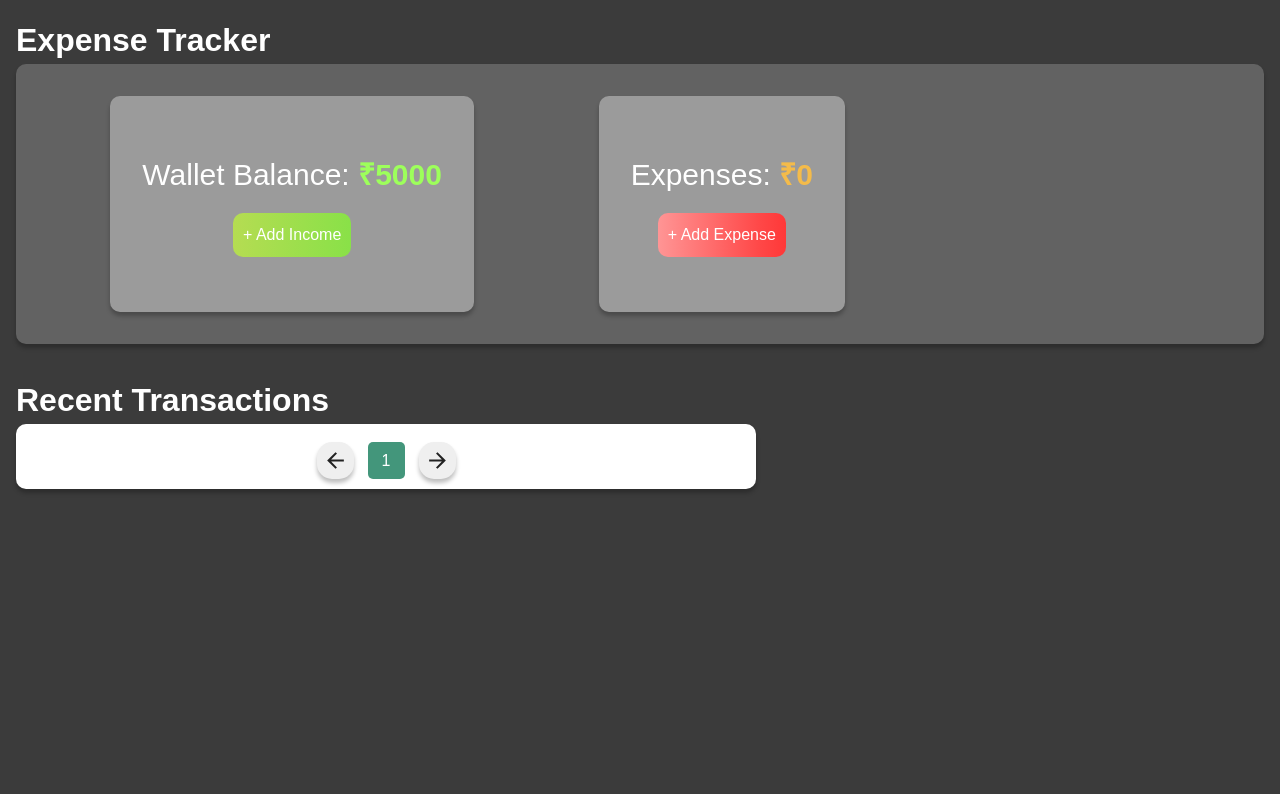
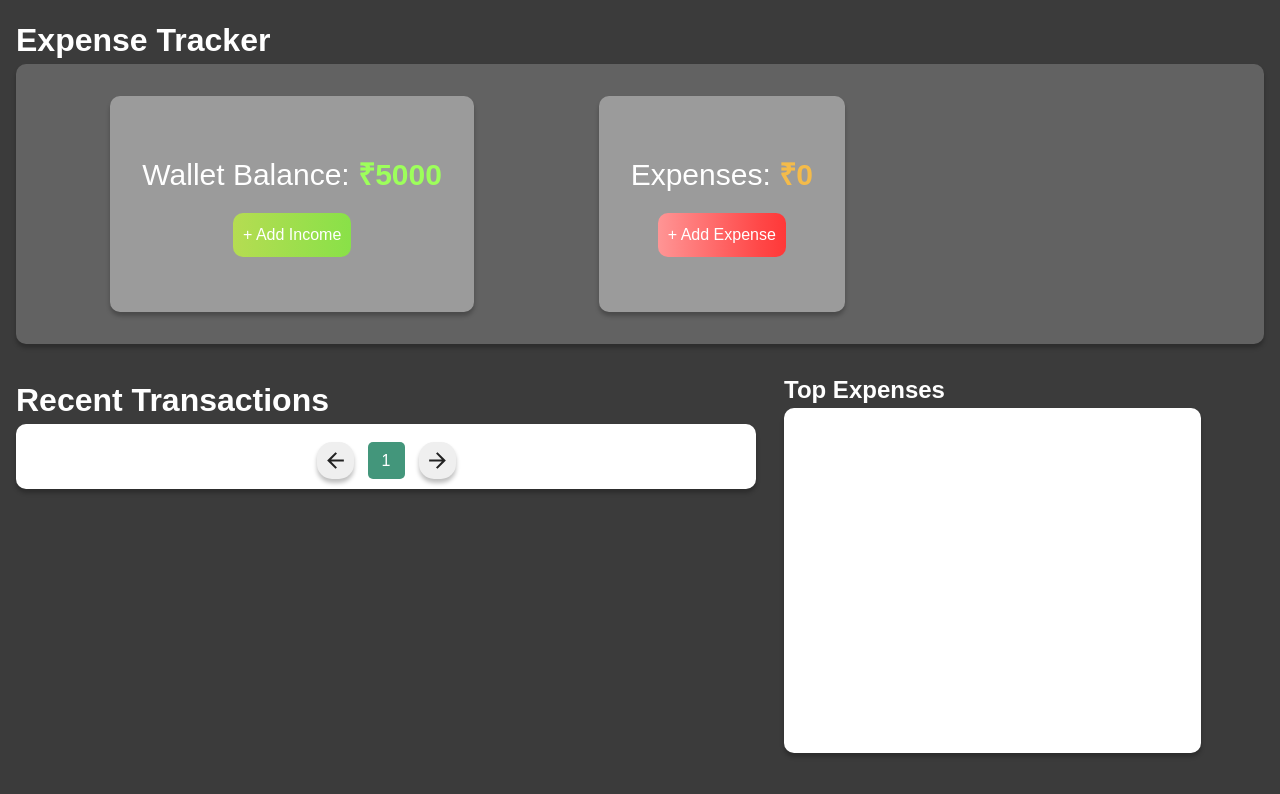
Before and after one commit to PragneshRathod901/expenses, a React (Create React App) app: page / in a window 1280 px wide. Shown: the top 794 px of the page. Built offline with nearby package versions, Linux system fonts and the light colour scheme.

Commit message:
TopExpense Chart

```diff
--- a/src/App.css
+++ b/src/App.css
@@ -23,3 +23,6 @@
 .c-gap{
     column-gap: 1em;
 }
+.align-Item-stretch{
+    align-items: stretch;
+}
--- a/src/App.js
+++ b/src/App.js
@@ -3,6 +3,7 @@ import ExpenseTrackerMain from "./components/ExpenseTrackerMain/ExpenseTrackerMa
 import TransactionList from "./components/Transactions/TransactionTable.js";
 import ExpenseForm from "./components/ExpenseForm/ExpenseForm.js";
 import AddBalanceWindow from "./components/AddBalance/AddBalanceWindow.js";
+import TopExpenses from "./components/TopExpenses/TopExpenses.js";
 
 function App() {
   return (
@@ -11,8 +12,9 @@ function App() {
         header={"Expense Tracker"}
         bgColorClass="card-bg-dark"
       />
-      <div className="flex spaceBetween alignItemCentre">
+      <div className="flex align-Item-stretch alignItemCentre">
         <TransactionList />
+        <TopExpenses />
       </div>
       <ExpenseForm />
       <AddBalanceWindow />
--- a/src/components/ExpensePieChart/ExpensePieChart.js
+++ b/src/components/ExpensePieChart/ExpensePieChart.js
@@ -57,7 +57,7 @@ const renderCustomizedLabel = ({
   );
 };
 
-const calculateValue = (array) => {
+export const calculateValue = (array) => {
   let mp = new Map();
   for (let i = 0; i < array.length; i++) {
     if (array[i].isExpense) {
@@ -74,12 +74,12 @@ const calculateValue = (array) => {
   for (let [key, _value] of mp) {
     res.push({
       name: key,
+      label: key.charAt(0).toUpperCase() + key.slice(1),
       value: _value,
       colorClass: getColorClass(key),
       color: getColorValue(key),
     });
   }
-  console.log(res);
   return res;
 };
 
@@ -112,7 +112,7 @@ const ExpensePieChart = () => {
         {data.map((val) => (
           <PieChartLabel
             key={"label" + val.name}
-            labelName={val.name}
+            labelName={val.label}
             labelClass={"pieBoxLabel " + val.colorClass}
           />
         ))}
--- /dev/null
+++ b/src/components/TopExpenses/TopExpense.css
@@ -0,0 +1,14 @@
+.topExpense{
+    display:  flex;
+    flex-direction: column;
+    font-size: 12px;
+    color: #000;
+    font-weight: 400;
+}
+.topExpense .card-bg-white{
+    background-color: var(--color-white);
+    box-shadow: 0px 4px 4px rgba(0, 0, 0, 0.25);
+    width: 417px;
+    border-radius: 10px ;
+
+}
--- /dev/null
+++ b/src/components/TopExpenses/TopExpenses.js
@@ -0,0 +1,46 @@
+import React, { useEffect, useState } from "react";
+import { BarChart, Bar, XAxis, YAxis } from "recharts";
+import { useSelector } from "react-redux";
+import { transactions } from "../../features/ExpenseSlice";
+import { calculateValue } from "../ExpensePieChart/ExpensePieChart";
+import "./TopExpense.css";
+
+const TopExpenses = () => {
+  const _transactions = useSelector(transactions);
+  const [data, SetData] = useState([]);
+  useEffect(() => {
+    SetData(calculateValue(_transactions).sort((a, b) => b.value - a.value));
+  }, [_transactions]);
+  return (
+    <div className="card topExpense">
+      <div className="heading">Top Expenses</div>
+      <div className={"card-bg-white"}>
+        <BarChart
+          width={300}
+          height={345}
+          data={data}
+          layout="vertical"
+          padding={"1em"}
+        >
+          <XAxis type="number" axisLine={false} display="none" />
+          <YAxis
+            type="category"
+            axisLine={false}
+            dataKey="label"
+            width={100}
+            tickLine={false}
+          />
+
+          <Bar
+            dataKey="value"
+            fill="#8884d8"
+            barSize={21}
+            radius={[0, 50, 50, 0]}
+          />
+        </BarChart>
+      </div>
+    </div>
+  );
+};
+
+export default TopExpenses;
--- a/src/components/TransactionItemCard/TransactionItemCard.css
+++ b/src/components/TransactionItemCard/TransactionItemCard.css
@@ -1,5 +1,5 @@
 .itemDescription{
-    padding: 38px 1em 1em 1em;
+    padding: 27px 1em 1em 1em;
 
 }
 .catIcon{
--- a/src/components/Transactions/TransactionTable.js
+++ b/src/components/Transactions/TransactionTable.js
@@ -8,7 +8,7 @@ import Pagination from "../Pagination/Pagination";
 const TransactionList = () => {
   const _transactions = useSelector(transactions);
   const [pageNum, setPageNumFn] = useState(0);
-  const maxItemPerPage = 5;
+  const maxItemPerPage = 3;
   const getMaxPageCount = (itemCount) => {
     return Math.ceil(itemCount / maxItemPerPage);
   };
```
